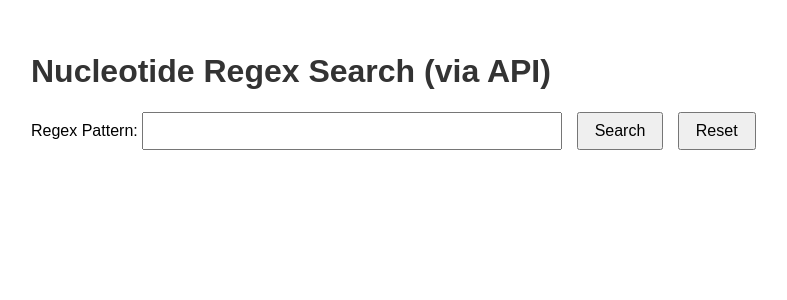
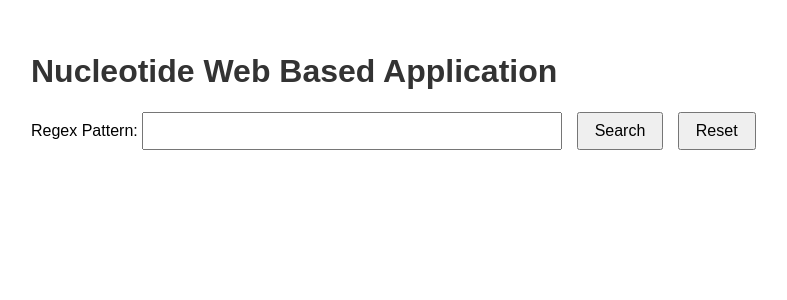
Before and after one commit to AvenashKumar/nucleotide-project, a Django app: page / in a window 1280 px wide. Shown: the top 300 px of the page, without its empty margins (209-996 px from the left). Run offline with Django 4.2, Linux system fonts and the light colour scheme; data that the repository does not hold is empty.

Commit message:
1) Update readme.md

```diff
--- a/nucleotidePart1Project/sequence_search/templates/sequence_search/search.html
+++ b/nucleotidePart1Project/sequence_search/templates/sequence_search/search.html
@@ -2,7 +2,7 @@
 <html lang="en">
 <head>
     <meta charset="UTF-8">
-    <title>Nucleotide Regex Search</title>
+    <title>Nucleotide Web Based Application</title>
     <style>
         body {
             font-family: Arial, sans-serif;
@@ -46,7 +46,7 @@
     </style>
 </head>
 <body>
-    <h1>Nucleotide Regex Search (via API)</h1>
+    <h1>Nucleotide Web Based Application</h1>
 
     <form id="search-form">
         <label for="pattern">Regex Pattern:</label>
```
